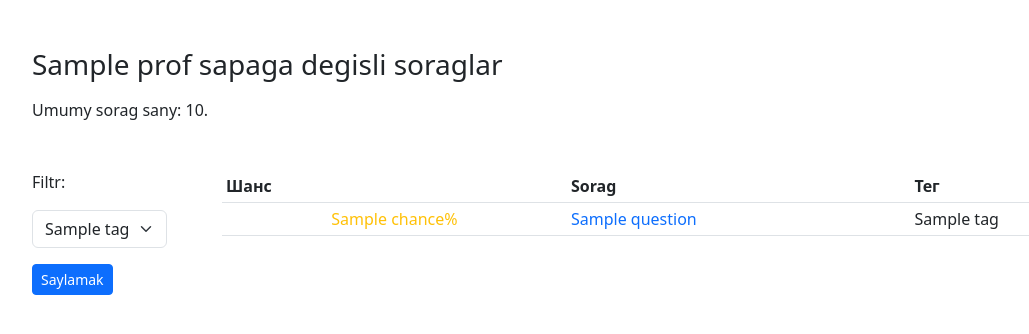
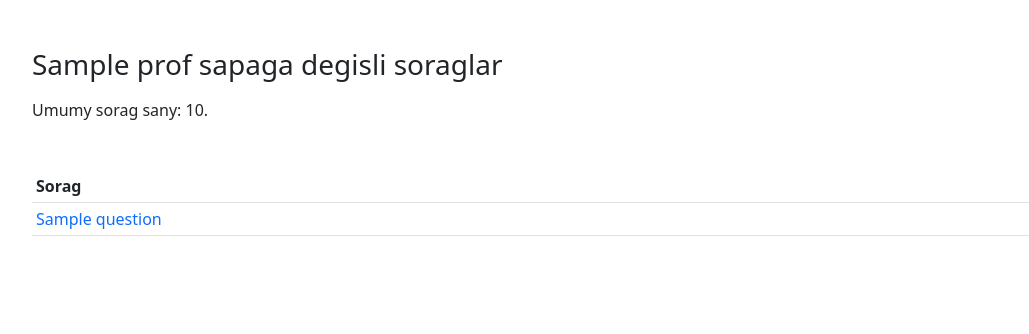
Before and after one commit to DovletEmin/Maglumat, a Django app: template rating/templates/question_rating.html in a window 1280 px wide. Shown: the part 62-396 px from the top of the page, without its empty margins (50-1079 px from the left). Run offline with Django 4.2, Linux system fonts and the light colour scheme; the template is opened without the code that fills it: most values are stand-ins (such as "Sample title", 1, 10 or a date in 2020); form fields are guessed from the names that the template uses; some libraries are stand-ins or nearby versions.

Commit message:
Some changes in ratings

```diff
--- a/rating/templates/question_rating.html
+++ b/rating/templates/question_rating.html
@@ -19,7 +19,7 @@
     </p>
     {% endif %}
     <div class="row align-items-start">
-            <div class="col-12 col-md-2 d-flex flex-column align-items-start">
+            <!-- <div class="col-12 col-md-2 d-flex flex-column align-items-start">
                 <p class="">Filtr:</p>
                 <form action="">
                     <select class="form-select" aria-label="Default select example" name="tag">
@@ -35,7 +35,7 @@
                     </select>
                     <button type="submit" class="btn btn-sm btn-primary mt-3">Saylamak</button>
                 </form>
-            </div>
+            </div> -->
             {% if access %}
             <div class="col">
                 <form class="d-flex mb-3" role="search" method="get" action="">
@@ -46,25 +46,25 @@
                 <table class="table table-sm table-hover">
                     <thead>
                         <tr>
-                            <th>Mumkincilik</th>
+                            <!-- <th>Mumkincilik</th> -->
                             <th>Sorag</th>
-                            <th class="d-none d-sm-table-cell">Teg</th>
+                            <!-- <th class="d-none d-sm-table-cell">Teg</th> -->
                         </tr>
                     </thead>
                     <tbody>
                         {% for rating in page_obj %}
                         <tr>
-                            {% if rating.chance >= 10 %}
+                            <!-- {% if rating.chance >= 10 %}
                             <td align="center" class=" text-success">{{ rating.chance }}%</td>
                             {% else %}
                             <td align="center" class=" text-warning">{{ rating.chance }}%</td>
-                            {% endif %}
+                            {% endif %} -->
                             <td><a href="{{ rating.question.get_url }}" class="link-offset-2 link-offset-3-hover link-underline link-underline-opacity-0 link-underline-opacity-75-hover">{{ rating.question.title }}</a></td>
-                            {% if rating.question.tag == "Нет" %}
+                            <!-- {% if rating.question.tag == "Нет" %}
                             <td class="d-none d-sm-table-cell"><a class="" href="https://t.me/kivaiko" target="_blank">Предложить</a></td>
                             {% else %}
                             <td class="d-none d-sm-table-cell">{{ rating.question.tag }}</td>
-                            {% endif %}
+                            {% endif %} -->
                         </tr>
                         {% endfor  %}
                     </tbody>
@@ -74,7 +74,7 @@
                     <thead>
                         <tr>
                             <th>Sorag</th>
-                            <th class="d-none d-sm-table-cell">Тег</th>
+                            <!-- <th class="d-none d-sm-table-cell">Тег</th> -->
                         </tr>
                     </thead>
                     <tbody>
@@ -117,25 +117,25 @@
                 <table class="table table-sm table-hover">
                     <thead>
                         <tr>
-                            <th>Шанс</th>
+                            <!-- <th>Шанс</th> -->
                             <th>Sorag</th>
-                            <th class="d-none d-sm-table-cell">Тег</th>
+                            <!-- <th class="d-none d-sm-table-cell">Тег</th> -->
                         </tr>
                     </thead>
                     <tbody>
                         {% for rating in page_obj|slice:":15" %}
                         <tr>
-                            {% if rating.chance >= 10 %}
+                            <!-- {% if rating.chance >= 10 %}
                             <td align="center" class=" text-success">{{ rating.chance }}%</td>
                             {% else %}
                             <td align="center" class=" text-warning">{{ rating.chance }}%</td>
-                            {% endif %}
+                            {% endif %} -->
                             <td><a href="{{ rating.question.get_url }}" class="link-offset-2 link-offset-3-hover link-underline link-underline-opacity-0 link-underline-opacity-75-hover">{{ rating.question.title }}</a></td>
-                            {% if rating.question.tag == Нет %}
+                            <!-- {% if rating.question.tag == Нет %}
                             <td><a href="https://t.me/kivaiko" target="_blank">Предложить</a></td>
                             {% else %}
                             <td>{{ rating.question.tag }}</td>
-                            {% endif %}
+                            {% endif %} -->
                         </tr>
                         {% endfor  %}
                     </tbody>
@@ -145,14 +145,14 @@
                     <thead>
                         <tr>
                             <th>Sorag</th>
-                            <th class="d-none d-sm-table-cell">Тег</th>
+                            <!-- <th class="d-none d-sm-table-cell">Тег</th> -->
                         </tr>
                     </thead>
                     <tbody>
                         {% for rating in page_obj|slice:":15" %}
                         <tr>
                             <td><a href="{{ rating.question.get_url }}" class="link-offset-2 link-offset-3-hover link-underline link-underline-opacity-0 link-underline-opacity-75-hover">{{ rating.question.title }}</a></td>
-                            <td>{{ rating.question.tag }}</td>
+                            <!-- <td>{{ rating.question.tag }}</td> -->
                         </tr>
                         {% endfor  %}
                     </tbody>
```
Also changed, not shown: rating/templates/question.html (+4 -4 lines).
